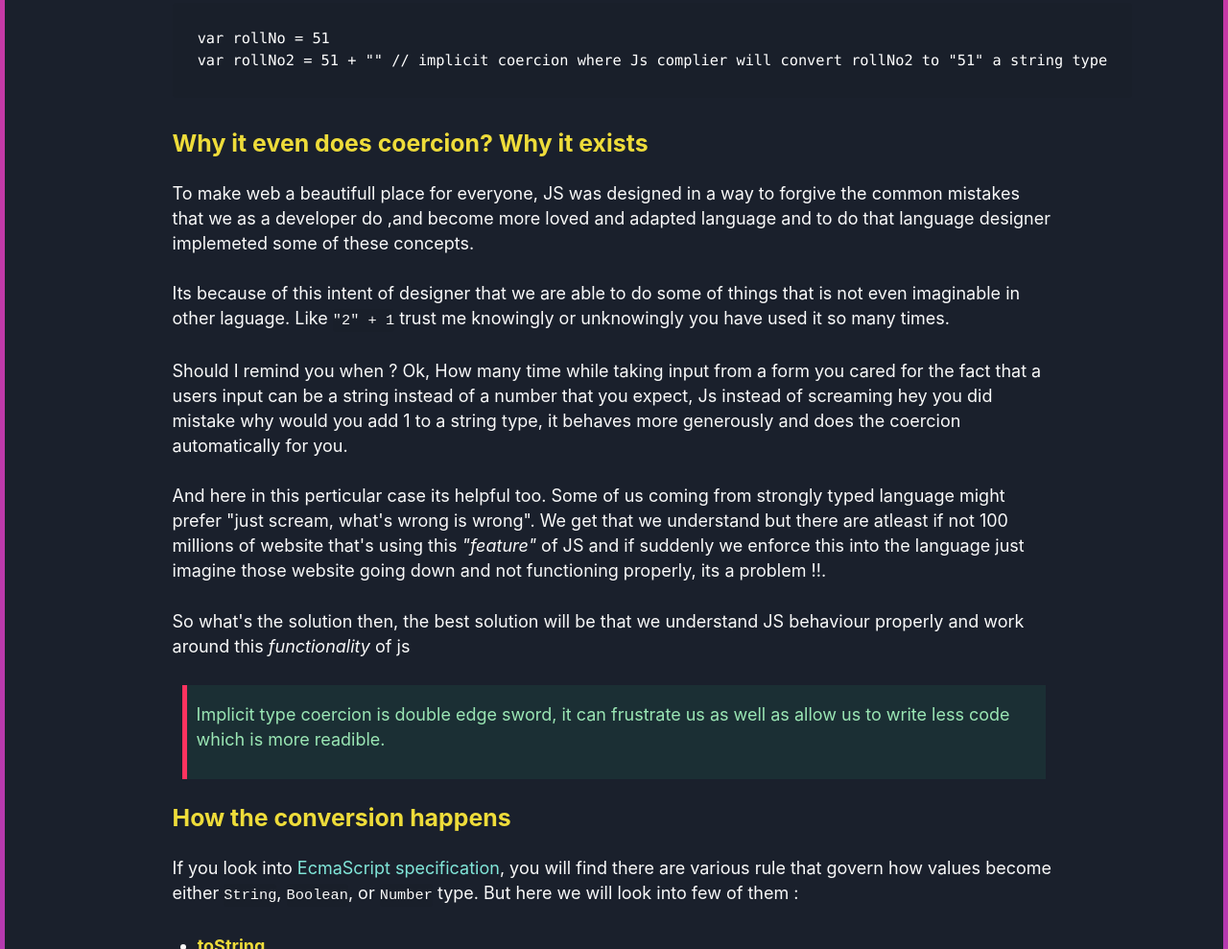
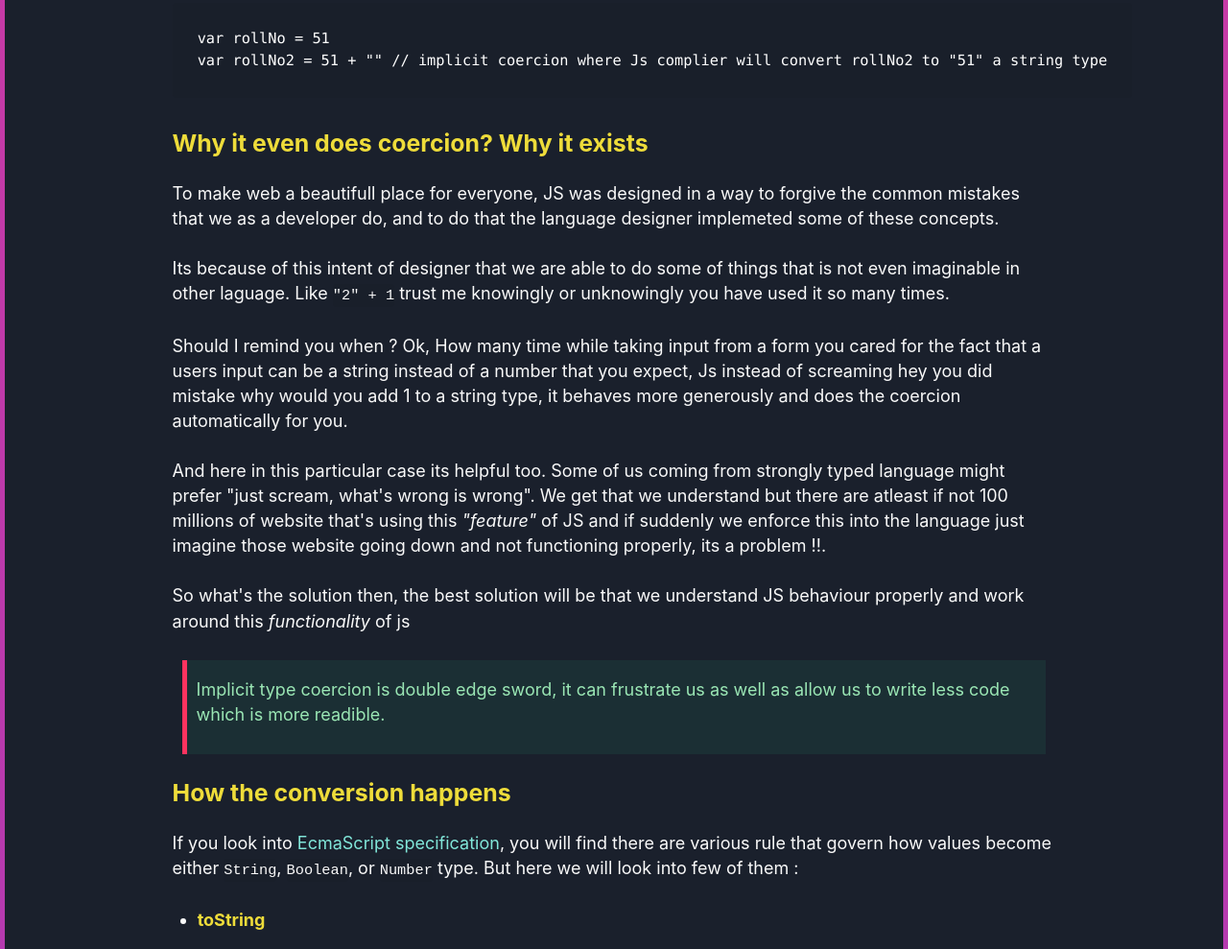
Before and after one commit to SskYwaLkeR/my-blog, a Gatsby site: page /JavaScript-Coercion-deep-dive/ in a window 1280 px wide. Shown: the part 910-1899 px from the top of the page at 96% size. Built offline with nearby package versions, Linux system fonts and the light colour scheme; Gatsby itself is replaced by a stand-in of ours; some packages are replaced by stand-ins of ours; code samples lack their colours.

Commit message:
fixed typos

```diff
--- a/src/markdown-pages/JavaScript-Coercion-deep-dive.md
+++ b/src/markdown-pages/JavaScript-Coercion-deep-dive.md
@@ -32,13 +32,13 @@ var rollNo2 = 51 + "" // implicit coercion where Js complier will convert rollNo
 
 ### Why it even does coercion? Why it exists
 
-To make web a beautifull place for everyone, JS was designed in a way to forgive the common mistakes that we as a developer do ,and become more loved and adapted language and to do that language designer implemeted some of these concepts.
+To make web a beautifull place for everyone, JS was designed in a way to forgive the common mistakes that we as a developer do, and to do that the language designer implemeted some of these concepts.
 
 Its because of this intent of designer that we are able to do some of things that is not even imaginable in other laguage. Like `"2" + 1` trust me knowingly or unknowingly you have used it so many times.
 
 Should I remind you when ? Ok, How many time while taking input from a form you cared for the fact that a users input can be a string instead of a number that you expect, Js instead of screaming hey you did mistake why would you add 1 to a string type, it behaves more generously and does the coercion automatically for you.
 
-And here in this perticular case its helpful too. Some of us coming from strongly typed language might prefer "just scream, what's wrong is wrong". We get that we understand but there are atleast if not 100 millions of website that's using this _"feature"_ of JS and if suddenly we enforce this into the language just imagine those website going down and not functioning properly, its a problem !!.
+And here in this particular case its helpful too. Some of us coming from strongly typed language might prefer "just scream, what's wrong is wrong". We get that we understand but there are atleast if not 100 millions of website that's using this _"feature"_ of JS and if suddenly we enforce this into the language just imagine those website going down and not functioning properly, its a problem !!.
 
 So what's the solution then, the best solution will be that we understand JS behaviour properly and work around this _functionality_ of js
 
```
